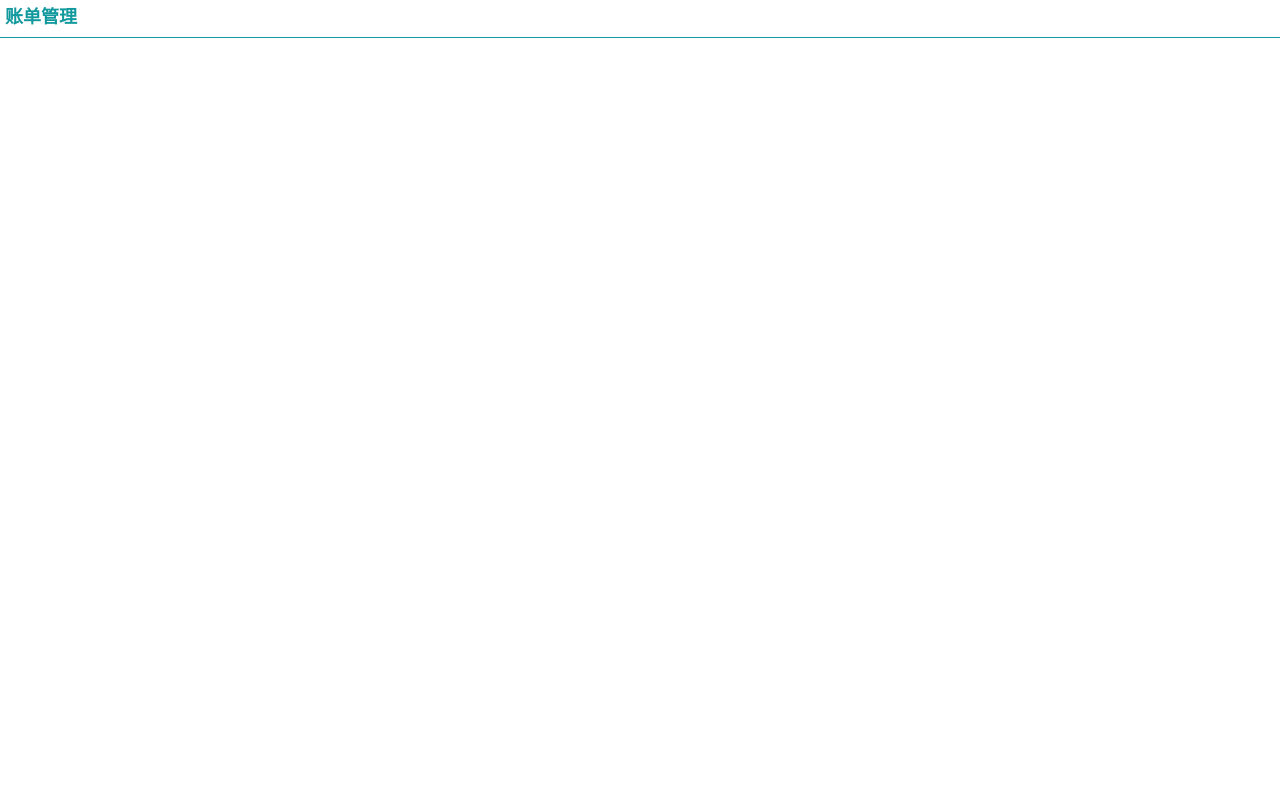
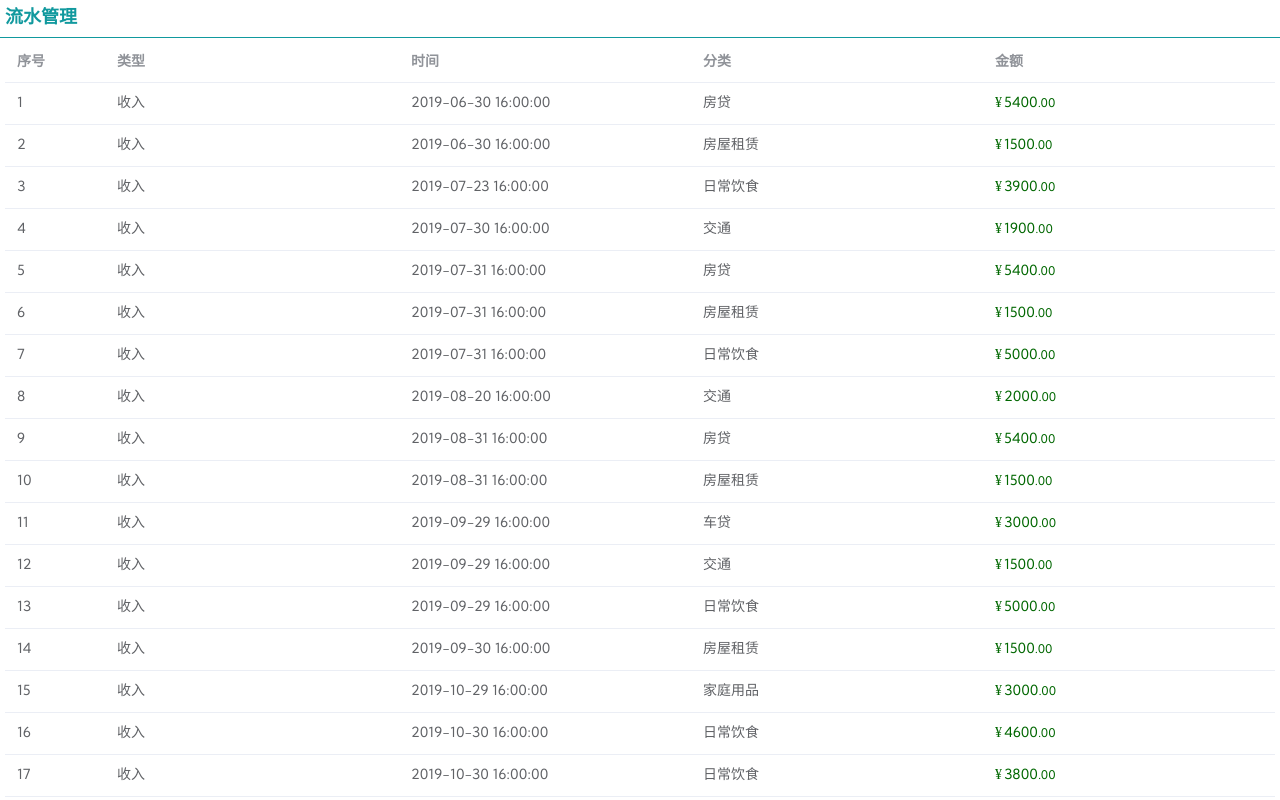
Before and after one commit to bennyhe/xmindWork, a Vue app: page / in a window 1280 px wide. Shown: the top 800 px of the page. Built offline with nearby package versions, Linux system fonts and the light colour scheme.

Commit message:
feat: 价格组件以及基本页面

```diff
--- /dev/null
+++ b/src/components/price/index.scss
@@ -0,0 +1,18 @@
+@use '../../style/mixin.scss';
+
+.mod-price {
+  &__yen {
+    font-family: airal;
+    margin-right: 2px;
+  }
+
+  &__point {
+    font-size: 12px;
+  }
+
+  &__num {
+    &--small {
+      font-size: 12px;
+    }
+  }
+}
--- /dev/null
+++ b/src/components/price/index.vue
@@ -0,0 +1,61 @@
+<template>
+  <span class="mod-price" v-if="dataSource">
+    <span class="mod-price__yen" v-if="showYen">&yen;</span>
+    <span class="mod-price__num mod-price__num--big">{{ newPrice.value }}</span>
+    <span class="mod-price__point" v-if="newPrice.digit">.</span>
+    <span class="mod-price__num mod-price__num--small" v-if="newPrice.digit">{{
+      newPrice.digit
+    }}</span>
+  </span>
+</template>
+
+<script>
+import { defineComponent, ref } from 'vue'
+import { splitPrice } from '../../utils/index.js'
+
+export default defineComponent({
+  name: 'CptPrice',
+  props: {
+    dataSource: {
+      type: Number,
+      default: null
+    },
+    showYen: {
+      type: Boolean,
+      default: true
+    },
+    priceDigit: {
+      type: Number,
+      default: 2
+    },
+    keepZero: {
+      type: Boolean,
+      default: true
+    }
+  },
+  setup(props, context) {
+    const newPrice = ref(props.dataSource)
+    const fortmatPrice = () => {
+      if (newPrice.value === '' || newPrice.value === undefined) {
+        return {
+          value: '',
+          digit: ''
+        }
+      }
+      const price = splitPrice(newPrice.value, props.priceDigit)
+      if (props.keepZero && !price.digit) {
+        price.digit = new Array(props.priceDigit).fill(0).join('')
+      }
+      newPrice.value = price
+    }
+    fortmatPrice()
+    return {
+      newPrice
+    }
+  }
+})
+</script>
+
+<style lang="scss">
+@use "./index.scss";
+</style>
--- a/src/pages/List/index.scss
+++ b/src/pages/List/index.scss
@@ -9,4 +9,21 @@ $mainColor: #11999e;
     border-bottom: 1px solid $mainColor;
     padding: 5px;
   }
+  &__content{
+    padding: 5px;
+  }
 }
+
+.page--list {
+  .row-incomes {
+    .col-amount {
+      color: darken(green, 5%)
+    }
+  }
+
+  .row-outgoings {
+    .col-amount {
+      color: darken(red, 5%)
+    }
+  }
+}
--- a/src/pages/List/index.vue
+++ b/src/pages/List/index.vue
@@ -1,24 +1,73 @@
 <template>
-  <div class="page">
+  <div class="page page--list">
     <div class="page__title">
-      <h2>账单管理</h2>
+      <h2>流水管理</h2>
+    </div>
+    <div class="page__content">
+      <el-table
+        :data="billsData"
+        style="width: 100%"
+        empty-text="暂无数据"
+        highlight-current-row
+        :row-class-name="tableRowClassName"
+        :cell-class-name="tableCellClassName"
+      >
+        <el-table-column type="index" width="100" label="序号" />
+        <el-table-column prop="type" label="类型">
+          <template #default="scope">
+            {{ getColoum("type", scope.row.type) }}
+          </template>
+        </el-table-column>
+        <el-table-column prop="time" label="时间">
+          <template #default="scope">
+            {{ formatTime(+scope.row.time) }}
+          </template>
+        </el-table-column>
+        <el-table-column prop="category" label="分类">
+          <template #default="scope">
+            {{ getColoum("category", scope.row.category) }}
+          </template>
+        </el-table-column>
+        <el-table-column
+          prop="amount"
+          label="金额"
+          cell-class-name="col-amount"
+        >
+          <template #default="scope">
+            <cptPrice :dataSource="scope.row.amount" />
+          </template>
+        </el-table-column>
+      </el-table>
     </div>
   </div>
 </template>
 
 <script>
 import { defineComponent, getCurrentInstance, ref } from 'vue'
-import { ElMessage } from 'element-plus'
-import { get } from '../../utils/index.js'
+import { ElMessage, ElTable, ElDatePicker } from 'element-plus'
+import CptPrice from '../../components/price/index.vue'
+import { get, formatTime } from '../../utils/index.js'
 
 export default defineComponent({
   name: 'PageList',
   props: [],
-  components: {},
+  components: {
+    CptPrice
+  },
   setup(props, context) {
     const { proxy: ROOT } = getCurrentInstance()
     const categoriesData = ref([])
     const billsData = ref([])
+    const billTypesData = ref([
+      {
+        id: 0,
+        name: '收入'
+      },
+      {
+        id: 1,
+        name: '支出'
+      }
+    ])
 
     const getData = async () => {
       const requestAll = [ROOT.$api.getCategories(), ROOT.$api.getBills()]
@@ -26,9 +75,11 @@ export default defineComponent({
         .then(res => {
           console.log(res)
           if (get('data', res[0], 1)) {
+            // 数组至少长度为1
             categoriesData.value = res[0].data
           }
           if (get('data', res[1], 1)) {
+            // 数组至少长度为1
             billsData.value = res[1].data
           }
         })
@@ -41,9 +92,42 @@ export default defineComponent({
         })
     }
     getData()
+
+    const getColoum = (type, id) => {
+      if (type === 'type') {
+        const res = billTypesData.value.find(sItem => +sItem.id === +id)
+        if (get('name', res)) {
+          return res.name
+        }
+      } else if (type === 'category') {
+        const res = categoriesData.value.find(sItem => sItem.id === id)
+        if (get('name', res)) {
+          return res.name
+        }
+      }
+      return id
+    }
+    const tableRowClassName = ({ row }) => {
+      if (+row.type === 0) {
+        return 'row-incomes'
+      } else if (+row.type === 1) {
+        return 'row-outgoings'
+      }
+      return ''
+    }
+    const tableCellClassName = ({ row, column }) => {
+      return `col-${column.property}`
+    }
     return {
+      formatTime,
+      ElTable,
+      ElDatePicker,
       categoriesData,
-      billsData
+      billsData,
+      billTypesData,
+      getColoum,
+      tableRowClassName,
+      tableCellClassName
     }
   }
 })
--- a/src/utils/index.js
+++ b/src/utils/index.js
@@ -67,3 +67,24 @@ export function get(path, parent, num) {
   }
   return res
 }
+
+/**
+ * 分割价格
+ * @param {*} price
+ * @param {*} small
+ * @returns
+ */
+export function splitPrice(price, pointSize = 2) {
+  price = Number(price).toFixed(pointSize)
+  if (price === 0) {
+    return {
+      value: 0,
+      digit: 0
+    }
+  }
+  const splitPirce = price.split('.')
+  return {
+    value: splitPirce[0],
+    digit: +splitPirce[1] ? splitPirce[1] : null
+  }
+}
```
